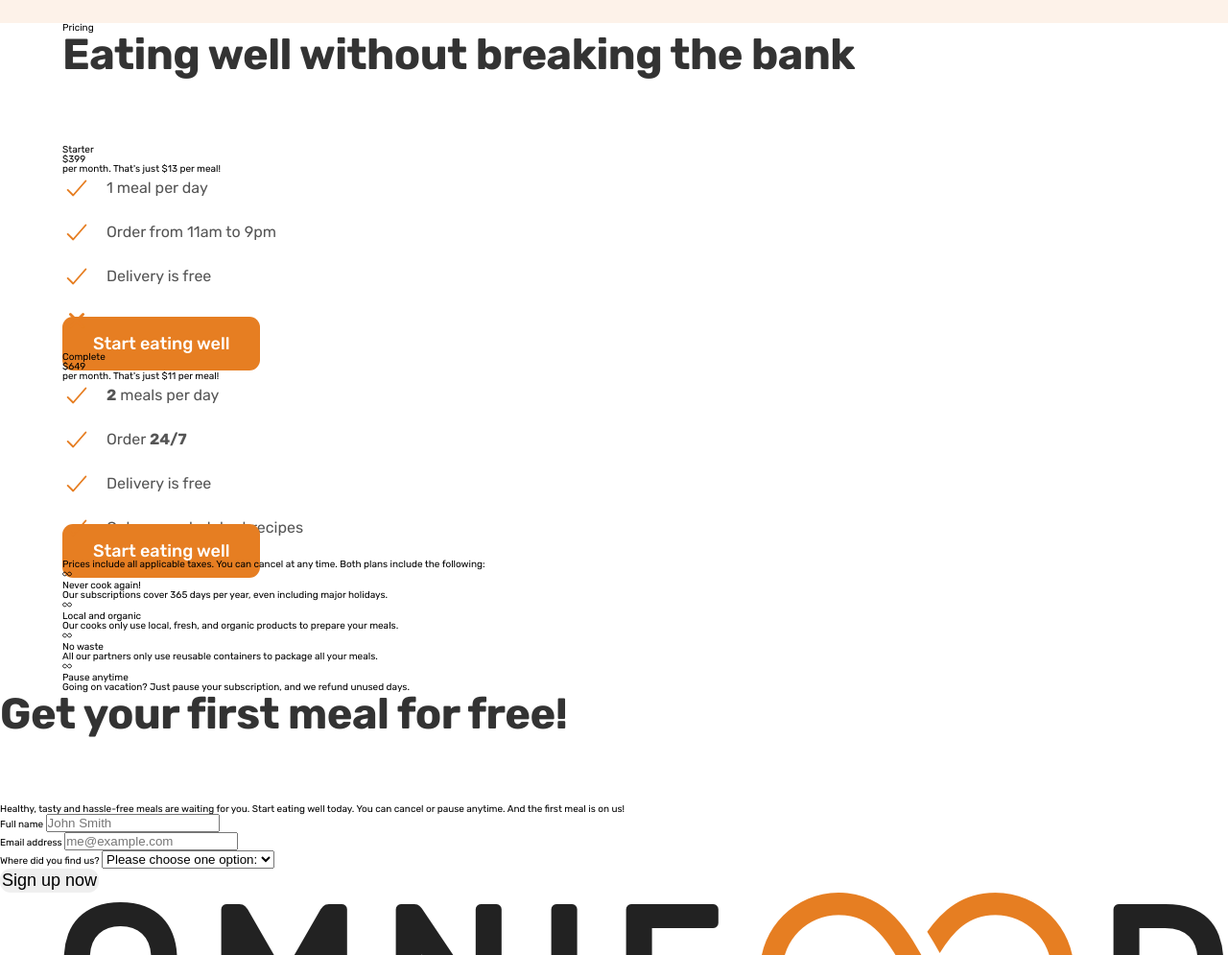
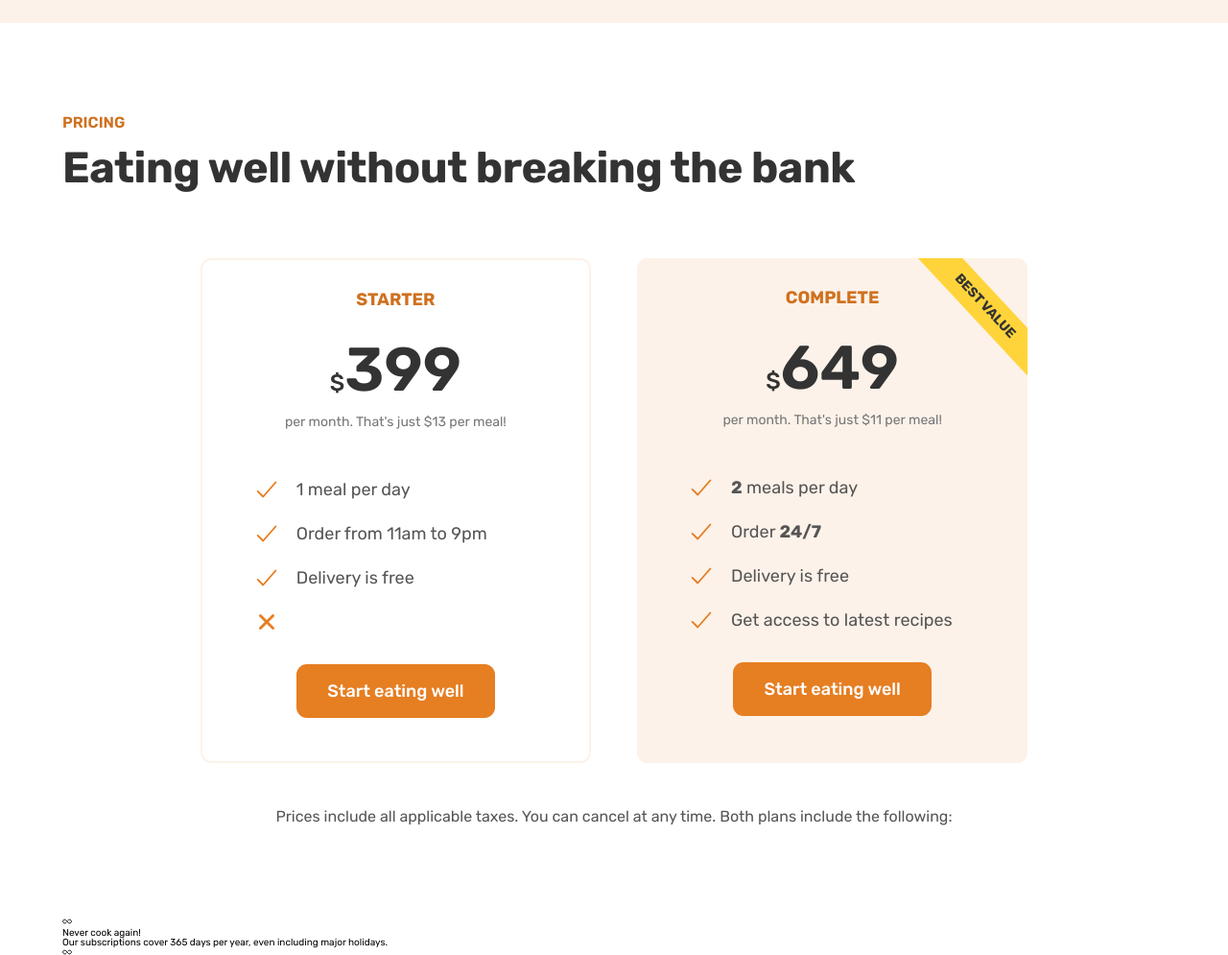
Before and after one commit to LucasPerrotaRoriz/Omnifood, a plain HTML site: page index.html in a window 1280 px wide. Shown: the part 4500-5495 px from the top of the page at 96% size. Drawn offline with nearby package versions, Linux system fonts and the light colour scheme.

Commit message:
Pricing css

```diff
--- a/css/general.css
+++ b/css/general.css
@@ -118,7 +118,7 @@ html {
     display: flex;
     align-items: center;
     gap: 1.6rem;
-    font-size: 1.6rem;
+    font-size: 1.8rem;
     color: #555;
 }
 
--- a/css/style.css
+++ b/css/style.css
@@ -33,7 +33,7 @@
   border-radius: 9px;
   background-color: #e67e22;
   color: #fff;
-    transition: all .4s;
+  transition: all 0.4s;
 }
 
 .header__link.cta:hover,
@@ -132,7 +132,7 @@
 .featured__logo {
   height: 3.2rem;
   filter: brightness(0);
-    opacity: .5;
+  opacity: 0.5;
 }
 /**************************/
 /* HOW IT WORKS SECTION */
@@ -170,10 +170,9 @@
   position: relative;
 }
 
-
 .step__img:before,
 .step__img:after {
-    content: '';
+  content: "";
   display: block;
   position: absolute;
   top: 50%;
@@ -215,8 +214,8 @@
 
 .meal {
   border-radius: 11px;
-    box-shadow: 7px 7px 10px rgba(0, 0, 0, .1);
-    transition: all .4s;
+  box-shadow: 7px 7px 10px rgba(0, 0, 0, 0.1);
+  transition: all 0.4s;
 }
 
 .meal:hover {
@@ -237,14 +236,14 @@
 .tags {
   display: flex;
   align-items: center;
-    gap: .5rem;
+  gap: 0.5rem;
 }
 
 .tag {
   font-size: 1.2rem;
   font-weight: 700;
   text-transform: uppercase;
-    padding: .2rem .7rem;
+  padding: 0.2rem 0.7rem;
   margin-block-end: 1rem;
   border-radius: 11px;
   color: #333;
@@ -351,26 +350,105 @@
   overflow: hidden;
 }
 
-.gallery__item img{
+.gallery__item img {
   width: 100%;
   overflow: hidden;
-    transition: all .4s;
+  transition: all 0.4s;
 }
 
 .gallery__item img:hover {
   transform: scale(1.1);
 }
-
 /**************************/
 /* MEALS SECTION */
 /**************************/
+.section-pricing {
+  padding: 9.6rem 0;
+}
 
+.plans {
+  display: grid;
+  grid-template-columns: repeat(auto-fit, minmax(300px, 1fr));
+  column-gap: 4.8rem;
+  row-gap: 3.2rem;
+  width: 75%;
+  margin: 0 auto;
+}
 
+.plan {
+  position: relative;
+  padding: 3.2rem 5.2rem;
+  border-radius: 11px;
+}
+
+.plan--starter {
+  border: 2px solid #fdf2e9;
+}
+
+.plan--complete {
+  background-color: #fdf2e9;
+  overflow: hidden;
+}
+
+.plan--complete:before {
+    content: 'Best value';
+    position: absolute;
+    top: 33px;
+    right: -50px;
+    font-size: 1.4rem;
+    font-weight: 700;
+    text-transform: uppercase;
+    padding: 1rem 5.2rem;
+    background-color: #ffd43b;
+    color: #333;
+    transform: rotate(47deg);
+}
+
+.plan__header {
+  text-align: center;
+  margin-block-end: 4.8rem;
+}
+
+.plan__name {
+  font-size: 1.8rem;
+  font-weight: 700;
+  text-transform: uppercase;
+  color: #cf711f;
+  margin-block-end: 3.2rem;
+}
+
+.plan__price {
+  font-size: 6.4rem;
+  font-weight: 600;
+  color: #333;
+  margin-block-end: 1.6rem;
+}
+
+.plan__price span {
+  font-size: 2.4rem;
+  font-weight: 500;
+}
+
+.plan__info {
+  font-size: 1.4rem;
+  color: #767676;
+}
+
+.plan__btn {
+  text-align: center;
+  margin-block: 4.8rem 3.2rem;
+}
+
+.plan__details {
+    font-size: 1.6rem;
+    text-align: center;
+    margin-block-start: 4.8rem;
+    color: #555;
+}
 /**************************/
 /* CTA SECTION */
 /**************************/
 
-
 /**************************/
 /* FOOTER */
 /**************************/
--- a/index.html
+++ b/index.html
@@ -442,7 +442,7 @@
 
       <section class="section-pricing" id="pricing">
         <div class="container">
-          <span class="subheding">Pricing</span>
+          <span class="subheading">Pricing</span>
           <h2 class="heading-secondary">
             Eating well without breaking the bank
           </h2>
@@ -479,7 +479,7 @@
             <!-- END OF STARTER PLAN -->
 
             <!-- COMPLETE PLAN -->
-            <div class="plan plan__complete">
+            <div class="plan plan--complete">
               <header class="plan__header">
                 <p class="plan__name">Complete</p>
                 <p class="plan__price"><span>$</span>649</p>
@@ -514,8 +514,13 @@
             Prices include all applicable taxes. You can cancel at any time.
             Both plans include the following:
           </aside>
+        </div>
+        <!-- END OF CONTAINER -->
+      </section>
 
-          <div class="features">
+      <section class="section-features">
+        <div class="container">
+        <div class="features">
             <div class="feature">
               <ion-icon class="feature__icon" name="infinite"></ion-icon>
               <p class="feature__title">Never cook again!</p>
@@ -553,8 +558,7 @@
             </div>
           </div>
           <!-- END OF FEATURES -->
-        </div>
-        <!-- END OF CONTAINER -->
+        </div> <!-- END OF CONTAINER -->
       </section>
 
       <section class="section-cta" id="cta">
```
Lines whose indentation alone changed are shown as unchanged.
